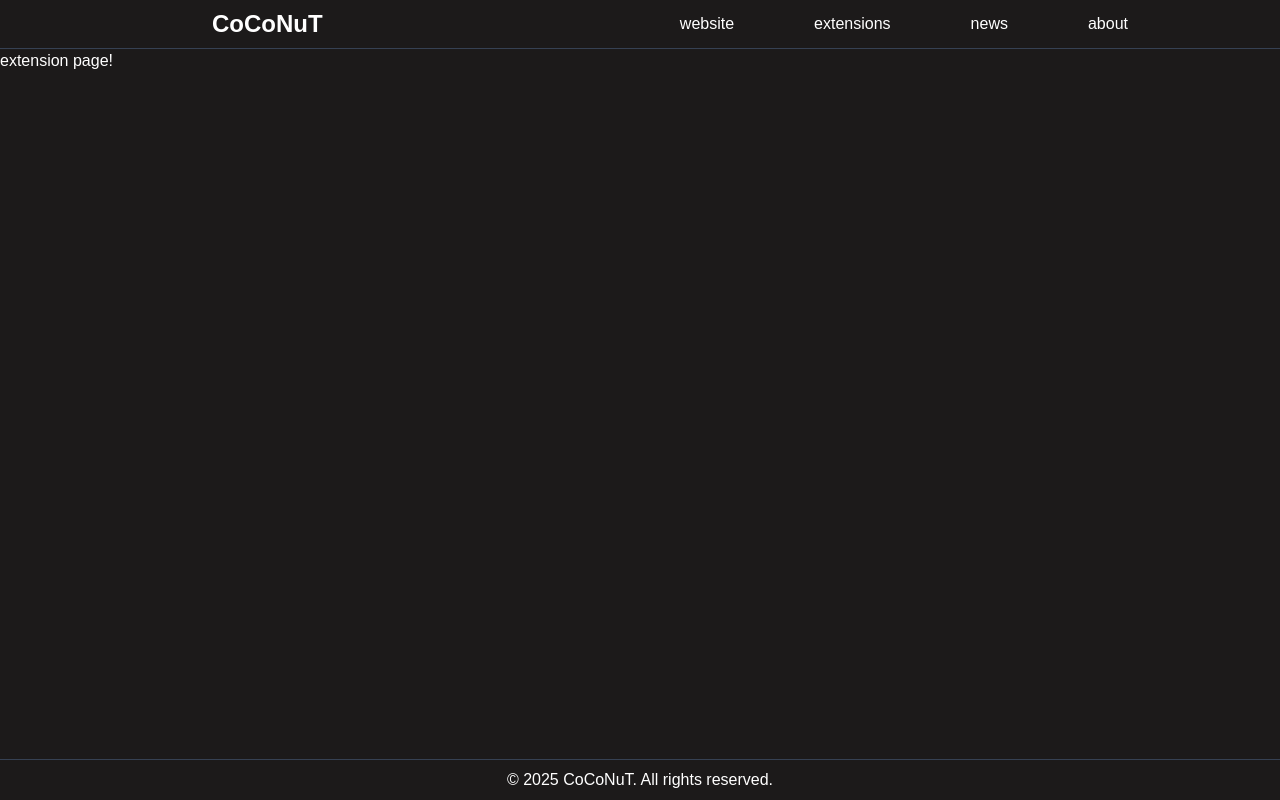
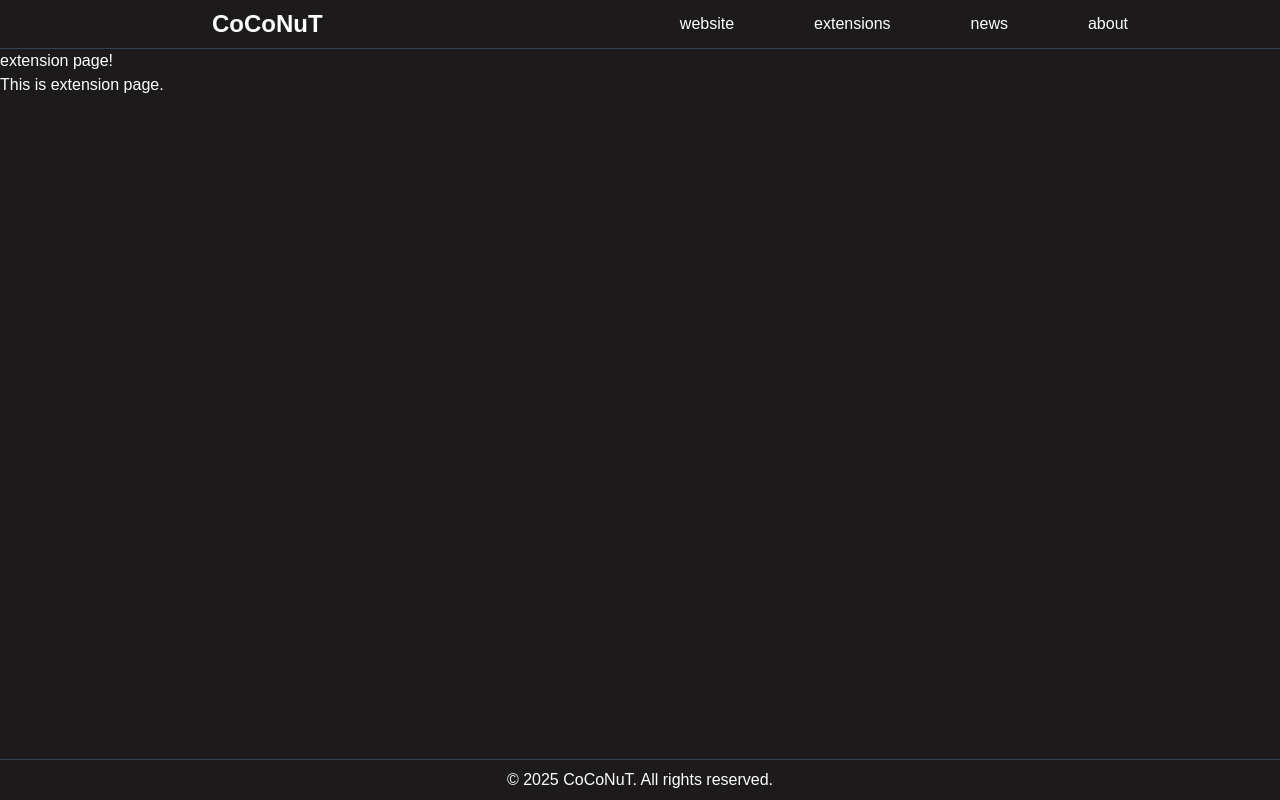
Before and after one commit to minu0563/PortFolio, a Next.js app: page /extensionpage in a window 1280 px wide. Built offline with nearby package versions, Linux system fonts and the light colour scheme; a web font is replaced by a local one.

Commit message:
commit test

```diff
--- a/app/extensionpage/page.tsx
+++ b/app/extensionpage/page.tsx
@@ -2,6 +2,7 @@ export default function Home() {
     return (
       <div>
           <p>extension page!</p>
+          <p>This is extension page.</p>
       </div>
     );
   }
```
